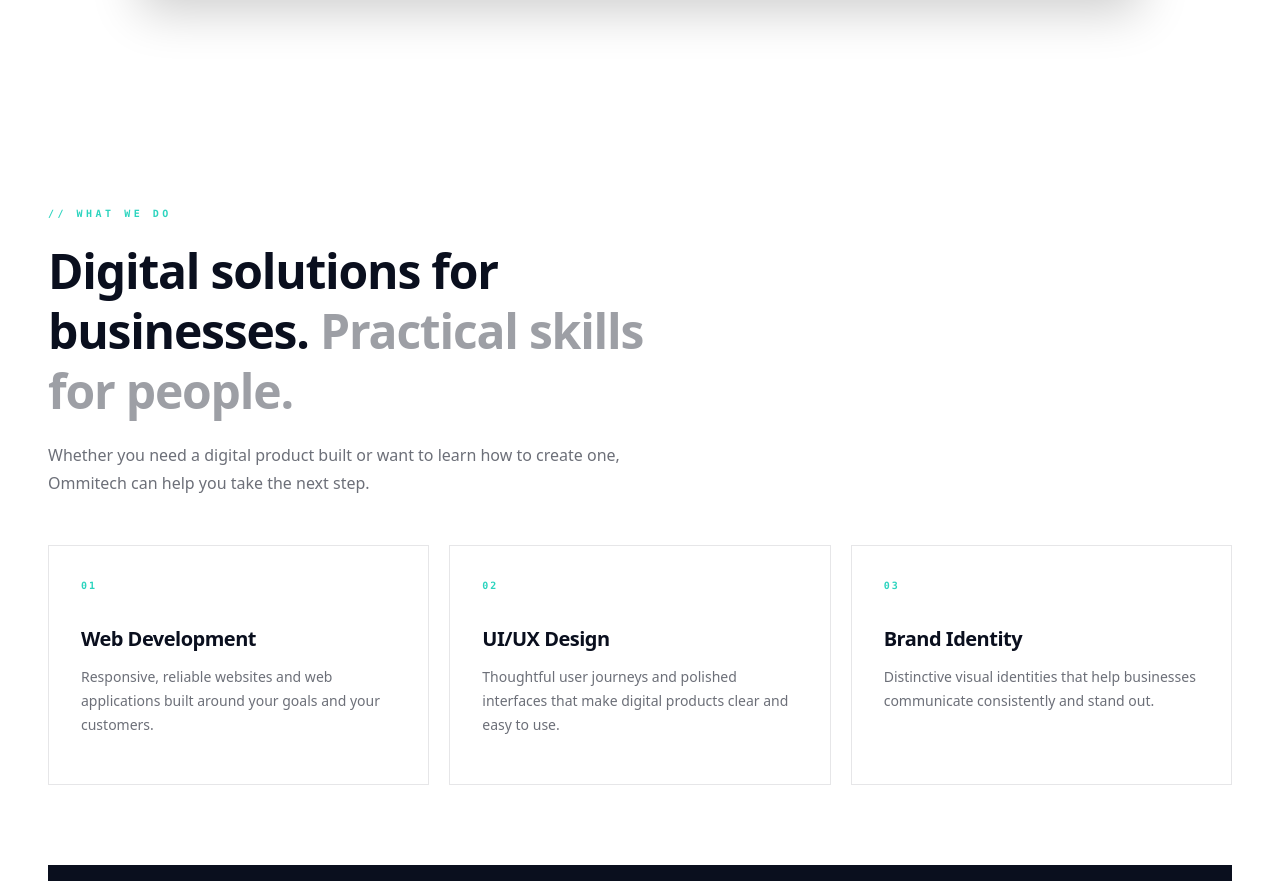
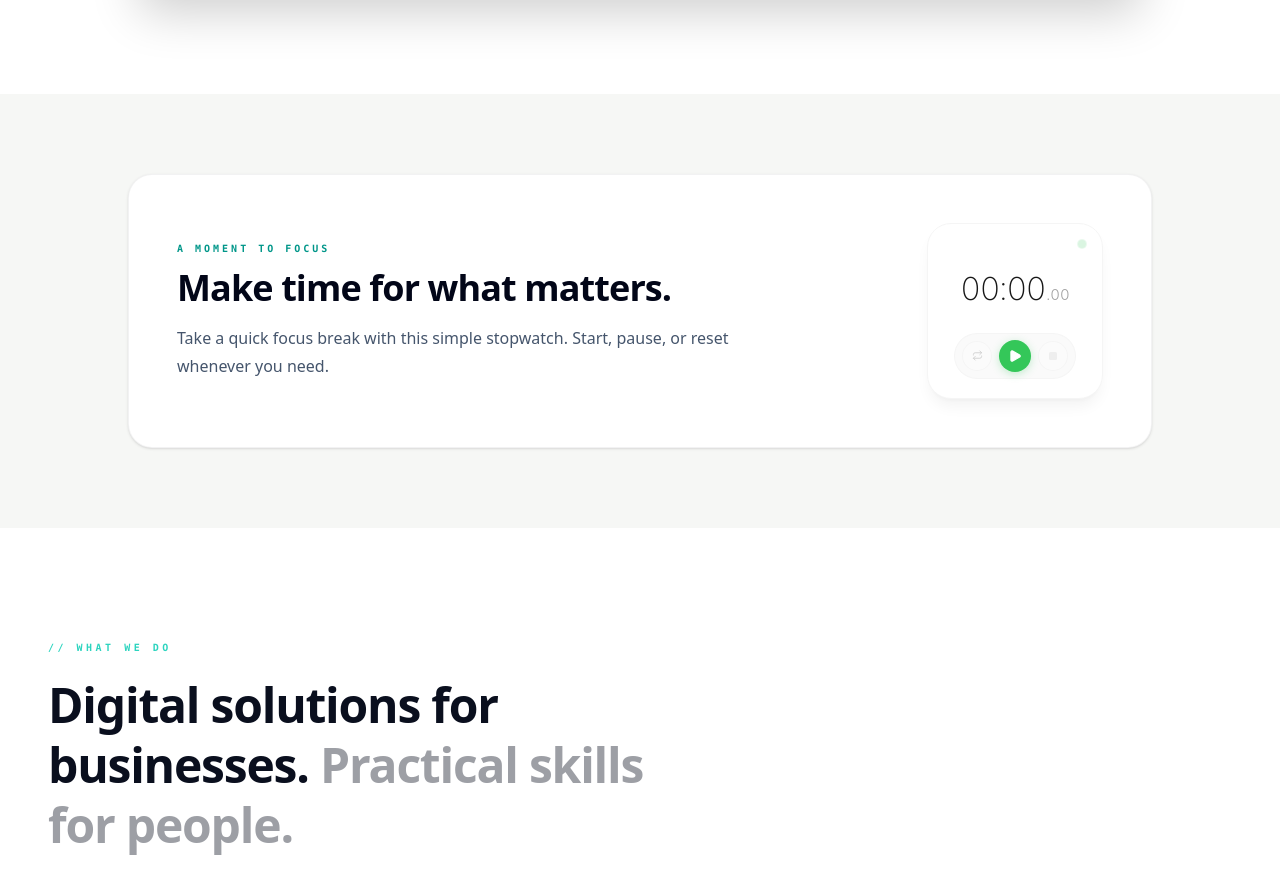
Before and after one commit to Meshack000/ommitech, a React (Vite) app: page / in a window 1280 px wide. Shown: the part 1687-2568 px from the top of the page. Built offline with nearby package versions, Linux system fonts and the light colour scheme.

Commit message:
Add StopwatchWidget component and utility function for class name merging; update dependencies in package.json and package-lock.json

```diff
--- a/package.json
+++ b/package.json
@@ -12,10 +12,13 @@
   "dependencies": {
     "@fontsource/geist": "^5.2.8",
     "@tailwindcss/vite": "^4.2.2",
+    "clsx": "^2.1.1",
     "geist": "^1.7.0",
+    "lucide-react": "^1.55.0",
     "react": "^19.1.1",
     "react-dom": "^19.1.1",
     "react-router-dom": "^7.14.0",
+    "tailwind-merge": "^3.7.0",
     "tailwindcss": "^4.2.2"
   },
   "devDependencies": {
--- a/src/App.jsx
+++ b/src/App.jsx
@@ -5,6 +5,7 @@ import Footer from './components/Footer'
 import RecentFeatures from './components/Feature'
 import AboutPage from './components/About'
 import CodePreviewCard from './components/CodePreviewCard'
+import { StopwatchWidget } from './components/widgets/stopwatch-widget'
 
 function Home() {
   return (
@@ -20,6 +21,24 @@ function Home() {
             </p>
           </div>
           <CodePreviewCard />
+        </div>
+      </section>
+      <section className="bg-[#f6f7f5] px-6 py-16 md:px-12 md:py-20">
+        <div className="mx-auto grid max-w-5xl items-center gap-10 rounded-3xl border border-[#0a0f1e]/5 bg-white p-7 shadow-sm sm:p-10 md:grid-cols-[1fr_auto] md:gap-16 md:p-12">
+          <div className="max-w-xl">
+            <p className="mb-3 font-mono text-[10px] font-bold uppercase tracking-[0.3em] text-teal-600">
+              A moment to focus
+            </p>
+            <h2 className="text-3xl font-bold tracking-tight text-slate-950 md:text-4xl">
+              Make time for what matters.
+            </h2>
+            <p className="mt-4 text-base leading-7 text-slate-600">
+              Take a quick focus break with this simple stopwatch. Start, pause, or reset whenever you need.
+            </p>
+          </div>
+          <div className="flex justify-center md:justify-end">
+            <StopwatchWidget />
+          </div>
         </div>
       </section>
       <RecentFeatures />
--- /dev/null
+++ b/src/components/widgets/stopwatch-widget.jsx
@@ -0,0 +1,146 @@
+import { forwardRef, useEffect, useRef, useState } from "react";
+import { Pause, Play, Repeat } from "lucide-react";
+import { cn } from "../../lib/cn";
+
+function formatStopwatch(ms) {
+  const mins = Math.floor(ms / 60_000);
+  const secs = Math.floor((ms % 60_000) / 1000);
+  const centis = Math.floor((ms % 1000) / 10);
+
+  return {
+    main: `${String(mins).padStart(2, "0")}:${String(secs).padStart(2, "0")}`,
+    centis: String(centis).padStart(2, "0"),
+  };
+}
+
+function StopSquare({ size = 8 }) {
+  return (
+    <svg width={size} height={size} viewBox="0 0 8 8" fill="none" aria-hidden="true">
+      <rect width="8" height="8" rx="1.5" fill="currentColor" />
+    </svg>
+  );
+}
+
+export const StopwatchWidget = forwardRef(function StopwatchWidget(
+  { className, ...props },
+  ref,
+) {
+  const [elapsed, setElapsed] = useState(0);
+  const [running, setRunning] = useState(false);
+  const startRef = useRef(null);
+  const baseRef = useRef(0);
+
+  useEffect(() => {
+    if (!running) return undefined;
+
+    startRef.current = performance.now();
+    let frame;
+
+    const tick = () => {
+      setElapsed(baseRef.current + (performance.now() - startRef.current));
+      frame = globalThis.requestAnimationFrame(tick);
+    };
+
+    frame = globalThis.requestAnimationFrame(tick);
+    return () => globalThis.cancelAnimationFrame(frame);
+  }, [running]);
+
+  const handlePlay = () => {
+    baseRef.current = elapsed;
+    setRunning(true);
+  };
+
+  const handlePause = () => {
+    if (running && startRef.current !== null) {
+      baseRef.current += performance.now() - startRef.current;
+      setElapsed(baseRef.current);
+    }
+    setRunning(false);
+  };
+
+  const clearTimer = () => {
+    baseRef.current = 0;
+    startRef.current = null;
+    setElapsed(0);
+    setRunning(false);
+  };
+
+  const { main, centis } = formatStopwatch(elapsed);
+  const canReset = elapsed > 0 && !running;
+
+  return (
+    <div
+      ref={ref}
+      data-slot="minimal-stopwatch-widget"
+      className={cn(
+        "relative flex h-44 w-44 max-w-full flex-col items-center justify-between overflow-hidden rounded-3xl border border-neutral-100 bg-white px-4 py-5 font-sans shadow-lg shadow-black/5 select-none",
+        className,
+      )}
+      {...props}
+    >
+      <span
+        aria-hidden="true"
+        className={cn(
+          "absolute right-4 top-4 h-2 w-2 rounded-full transition-colors duration-300",
+          running
+            ? "bg-[#34C759]/55 ring-1 ring-[#34C759]/20"
+            : "bg-[#34C759]/18 ring-1 ring-[#34C759]/10",
+        )}
+      />
+      <div className="flex flex-1 flex-col items-center justify-center">
+        <p className="flex items-baseline leading-none tabular-nums" role="timer">
+          <span className="text-[32px] font-extralight tracking-[-0.04em] text-neutral-900">
+            {main}
+          </span>
+          <span className="ml-px text-[15px] font-light text-neutral-400">.{centis}</span>
+        </p>
+      </div>
+      <div className="flex items-center gap-2 rounded-full bg-neutral-50 px-2 py-1.5 ring-1 ring-neutral-100">
+        <button
+          type="button"
+          aria-label="Reset stopwatch"
+          onClick={clearTimer}
+          disabled={!canReset}
+          className="flex h-7 w-7 cursor-pointer items-center justify-center rounded-full bg-white text-neutral-500 ring-1 ring-neutral-200/80 transition-all active:scale-95 disabled:cursor-default disabled:opacity-30"
+        >
+          <Repeat size={11} aria-hidden="true" />
+        </button>
+        {running ? (
+          <button
+            type="button"
+            aria-label="Pause stopwatch"
+            onClick={handlePause}
+            className="flex h-8 w-8 cursor-pointer items-center justify-center rounded-full bg-[#FF9500] text-white shadow-[0_2px_8px_rgba(255,149,0,0.28)] transition-transform active:scale-95"
+          >
+            <Pause size={14} color="#FFFFFF" fill="#FFFFFF" aria-hidden="true" />
+          </button>
+        ) : (
+          <button
+            type="button"
+            aria-label="Start stopwatch"
+            onClick={handlePlay}
+            className="flex h-8 w-8 cursor-pointer items-center justify-center rounded-full bg-[#34C759] text-white shadow-[0_2px_8px_rgba(52,199,89,0.28)] transition-transform active:scale-95"
+          >
+            <Play size={14} color="#FFFFFF" fill="#FFFFFF" aria-hidden="true" />
+          </button>
+        )}
+        <button
+          type="button"
+          aria-label="Stop stopwatch"
+          onClick={clearTimer}
+          disabled={!running}
+          className={cn(
+            "flex h-7 w-7 cursor-pointer items-center justify-center rounded-full transition-all active:scale-95 disabled:cursor-default disabled:opacity-30",
+            running
+              ? "bg-[#FF3B30] text-white shadow-[0_2px_8px_rgba(255,59,48,0.25)]"
+              : "bg-white text-neutral-300 ring-1 ring-neutral-200/80",
+          )}
+        >
+          <StopSquare size={8} />
+        </button>
+      </div>
+    </div>
+  );
+});
+
+StopwatchWidget.displayName = "StopwatchWidget";
--- /dev/null
+++ b/src/lib/cn.ts
@@ -0,0 +1,6 @@
+import { type ClassValue, clsx } from "clsx";
+import { twMerge } from "tailwind-merge";
+
+export function cn(...inputs: ClassValue[]) {
+  return twMerge(clsx(inputs));
+}
```
Also changed, not shown: 1 other file (tests, documents, lock files or other folders).
